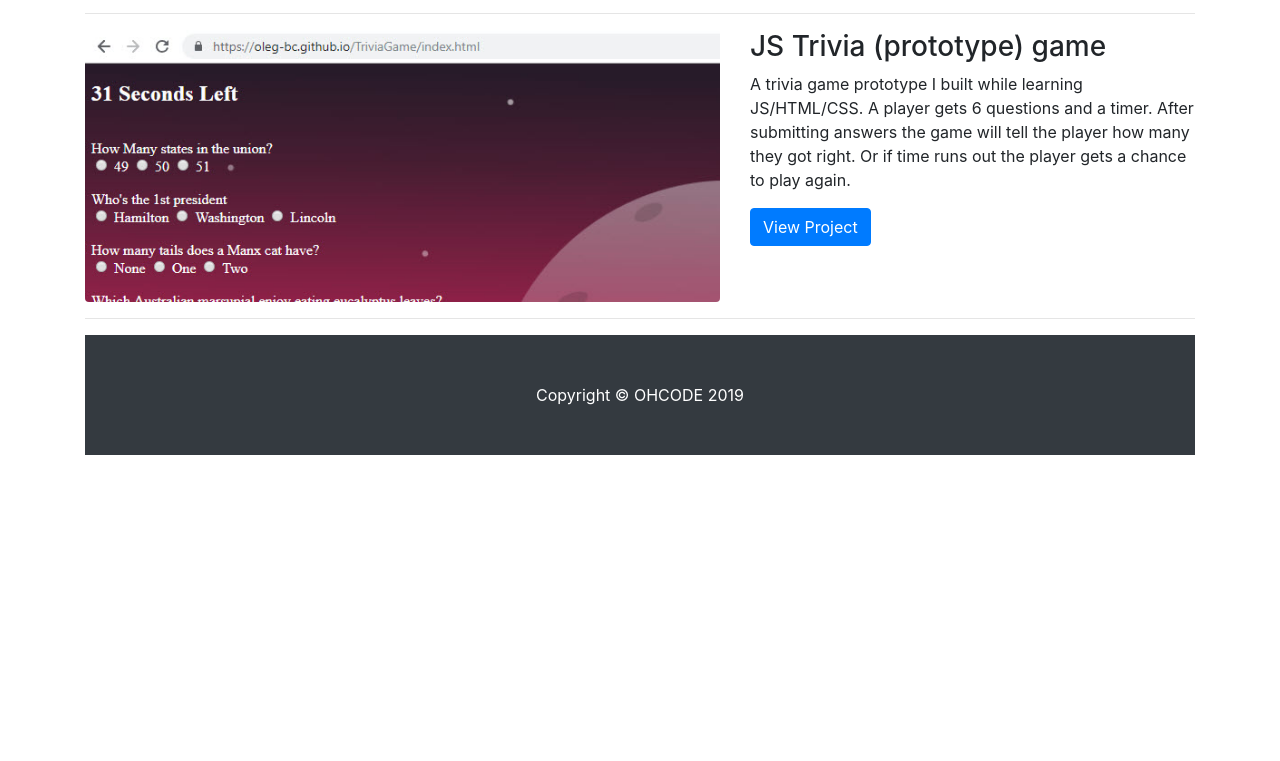
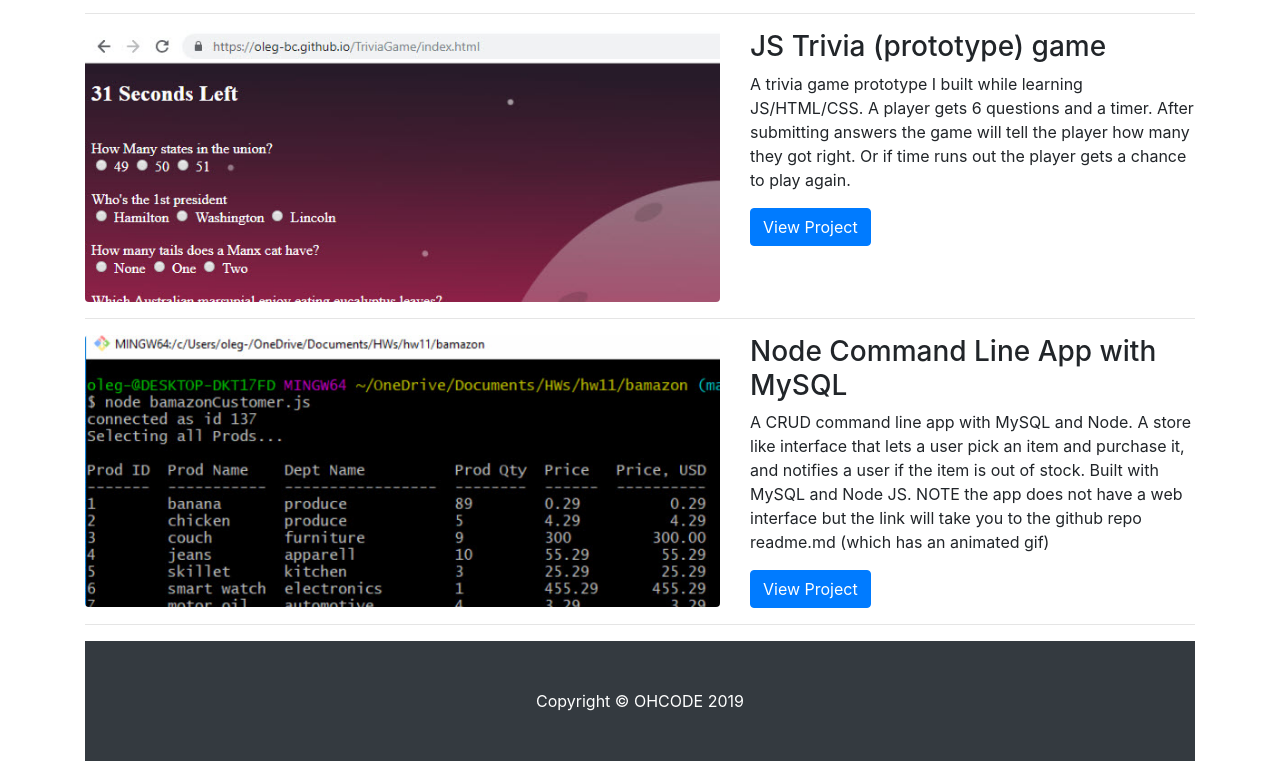
Before and after one commit to oleg-bc/portfolio, a website: page index.html in a window 1280 px wide. Shown: the part 2273-3034 px from the top of the page. Before the commit the page ends 2728 px from the top, so only its background shows below. Drawn offline with Linux system fonts and the light colour scheme.

Commit message:
added Node and mySql cmd line project to the portfolio

```diff
--- a/index.html
+++ b/index.html
@@ -172,6 +172,9 @@
 </div>
 <hr>
 
+
+
+
 <!-- Project Six -->
 <div class="row">
   <div class="col-md-7">
@@ -186,6 +189,23 @@
   </div>
 </div>
 <hr>
+
+
+<!-- Project Seven -->
+<div class="row">
+  <div class="col-md-7">
+    <a href="#">
+      <img class="img-fluid rounded mb-3 mb-md-0" src="./assets/images/cmdNode7x3.jpg" alt="">
+    </a>
+  </div>
+  <div class="col-md-5">
+    <h3>Node Command Line App with MySQL  </h3>
+    <p>A CRUD command line app with MySQL and Node. A store like interface that lets a user pick an item and purchase it, and notifies a user if the item is out of stock. Built with MySQL and Node JS.  NOTE the app does not have a web interface but the link will take you to the github repo readme.md (which has an animated gif)</p>
+    <a class="btn btn-primary" href="https://github.com/oleg-bc/bamazon">View Project</a>
+  </div>
+</div>
+<hr>
+
 
 
 <!-- /.row -->
```
Also changed, not shown: assets/images/cmdNode7x3.jpg (added).
